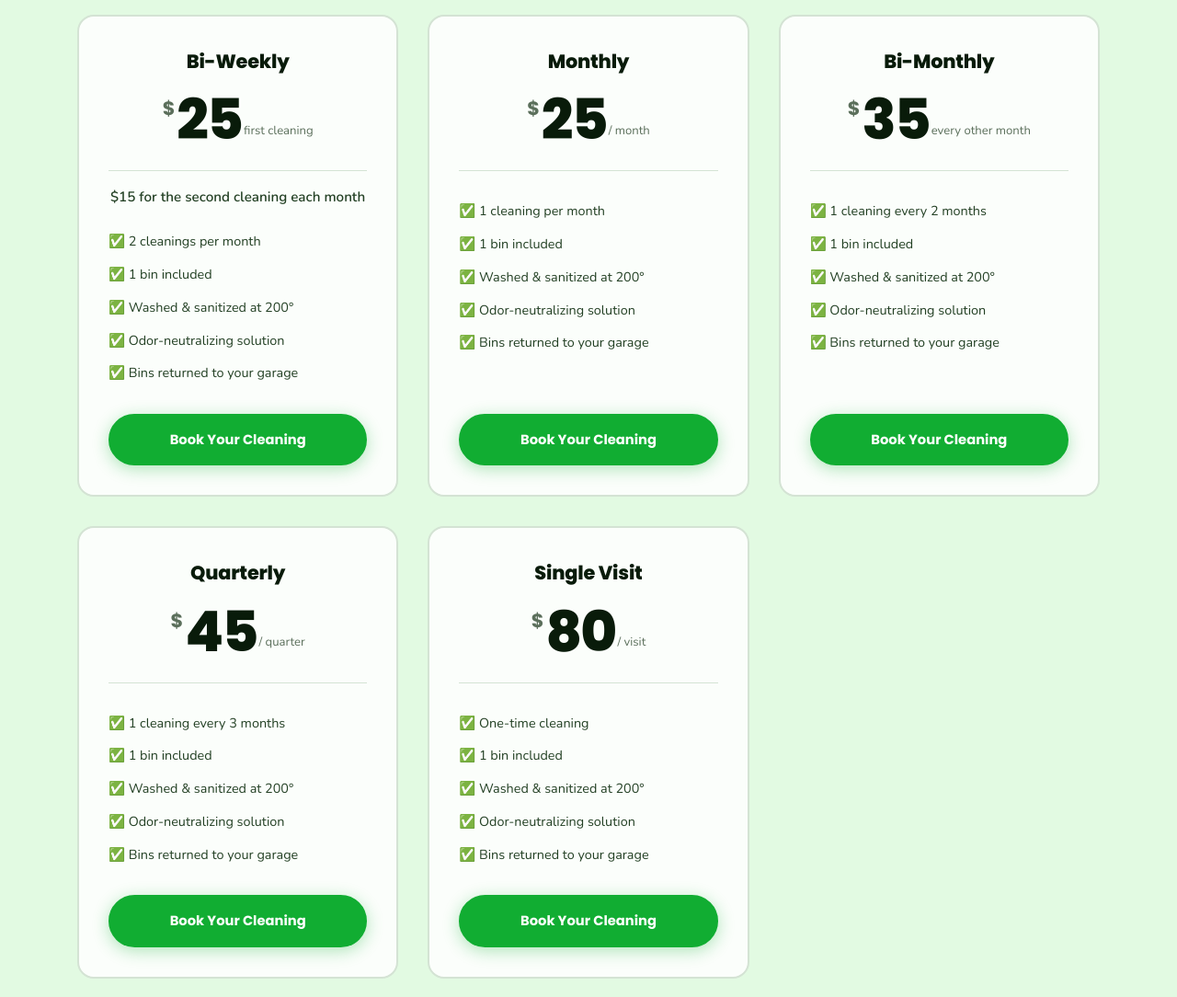
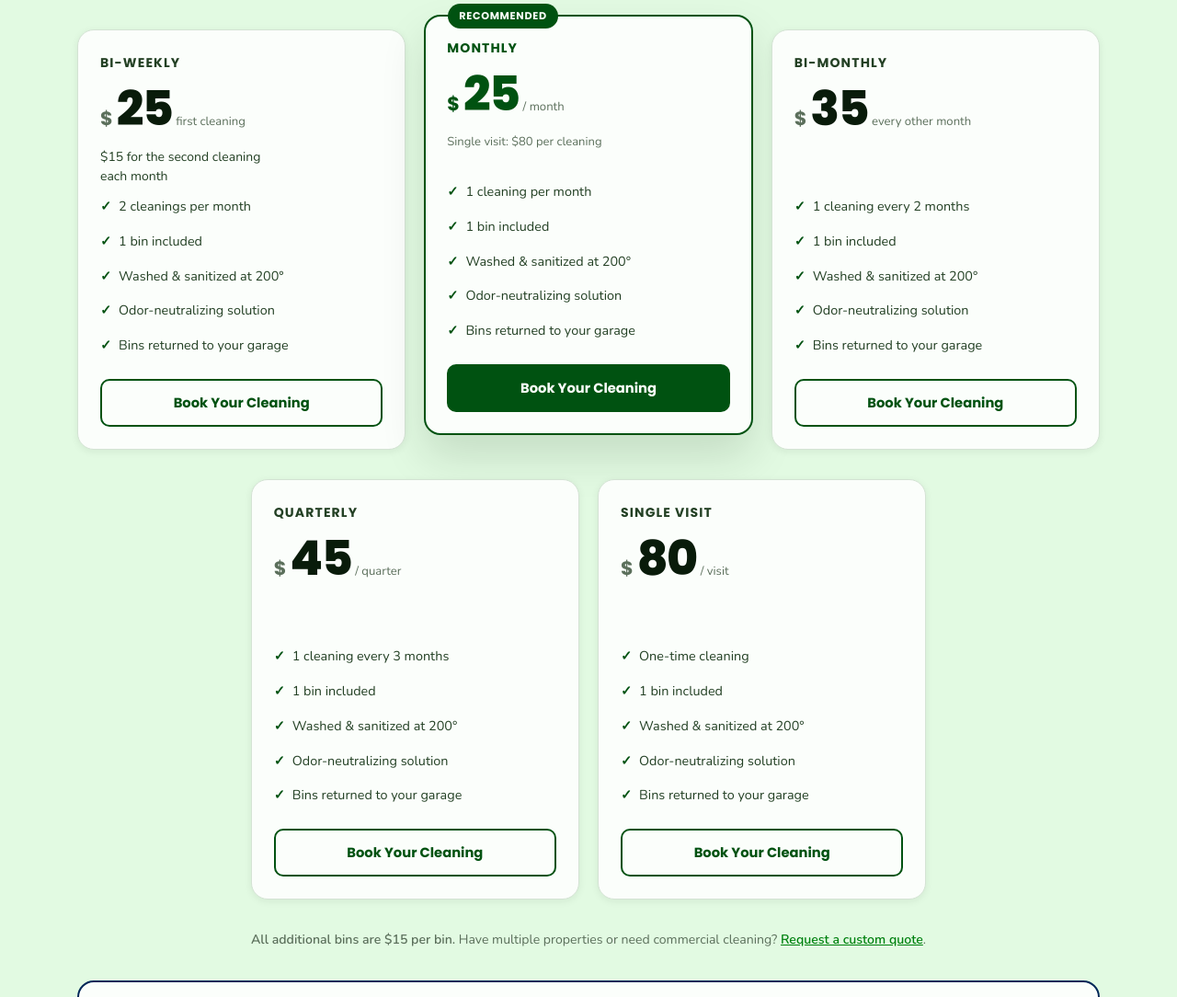
Before and after one commit to trashdaymadeeasychs/thebinboy, a plain HTML site: page index.html in a window 1280 px wide. Shown: the part 4815-5899 px from the top of the page at 92% size. Drawn offline with nearby package versions, Linux system fonts and the light colour scheme.

Commit message:
Refine pricing cards with clearer hierarchy and a recommended plan

```diff
--- a/index.html
+++ b/index.html
@@ -565,85 +565,135 @@
       </div>
       <div class="pricing-cards">
         <div class="pricing-card" data-plan="biweekly" data-animate>
+          <div class="pricing-card__summary">
             <h3 class="pricing-card__tier">Bi-Weekly</h3>
             <div class="pricing-card__price">
               <span class="price-dollar">$</span>
               <span class="price-amount">25</span>
               <span class="price-per">first cleaning</span>
             </div>
-              <p class="pricing-card__billing">$15 for the second cleaning each month</p>
+            <p class="pricing-card__billing">
+              $15 for the second cleaning each month
+            </p>
+          </div>
           <ul class="pricing-card__features">
-                <li>✅ 2 cleanings per month</li>
-                <li>✅ 1 bin included</li>
-                <li>✅ Washed &amp; sanitized at 200°</li>
-                <li>✅ Odor-neutralizing solution</li>
-                <li>✅ Bins returned to your garage</li>
+            <li>2 cleanings per month</li>
+            <li>1 bin included</li>
+            <li>Washed &amp; sanitized at 200°</li>
+            <li>Odor-neutralizing solution</li>
+            <li>Bins returned to your garage</li>
           </ul>
-              <a href="https://clienthub.getjobber.com/hubs/de76b674-b23c-4e12-9114-a51409e7ab45/public/requests/369306/new?source=social_media" target="_blank" rel="noopener" class="btn btn--primary">Book Your Cleaning</a>
+          <a
+            href="https://clienthub.getjobber.com/hubs/de76b674-b23c-4e12-9114-a51409e7ab45/public/requests/369306/new?source=social_media"
+            target="_blank"
+            rel="noopener"
+            class="btn btn--outline-green"
+            >Book Your Cleaning</a
+          >
         </div>
-            <div class="pricing-card" data-plan="monthly" data-animate>
+        <div
+          class="pricing-card pricing-card--featured"
+          data-plan="monthly"
+          data-animate
+        >
+          <span class="pricing-card__badge">Recommended</span>
+          <div class="pricing-card__summary">
             <h3 class="pricing-card__tier">Monthly</h3>
             <div class="pricing-card__price">
               <span class="price-dollar">$</span>
               <span class="price-amount">25</span>
               <span class="price-per">/ month</span>
             </div>
+            <p class="pricing-card__comparison">
+              Single visit: <span>$80 per cleaning</span>
+            </p>
+          </div>
           <ul class="pricing-card__features">
-                <li>✅ 1 cleaning per month</li>
-                <li>✅ 1 bin included</li>
-                <li>✅ Washed &amp; sanitized at 200°</li>
-                <li>✅ Odor-neutralizing solution</li>
-                <li>✅ Bins returned to your garage</li>
+            <li>1 cleaning per month</li>
+            <li>1 bin included</li>
+            <li>Washed &amp; sanitized at 200°</li>
+            <li>Odor-neutralizing solution</li>
+            <li>Bins returned to your garage</li>
           </ul>
-              <a href="https://clienthub.getjobber.com/hubs/de76b674-b23c-4e12-9114-a51409e7ab45/public/requests/369306/new?source=social_media" target="_blank" rel="noopener" class="btn btn--primary">Book Your Cleaning</a>
+          <a
+            href="https://clienthub.getjobber.com/hubs/de76b674-b23c-4e12-9114-a51409e7ab45/public/requests/369306/new?source=social_media"
+            target="_blank"
+            rel="noopener"
+            class="btn btn--primary"
+            >Book Your Cleaning</a
+          >
         </div>
         <div class="pricing-card" data-plan="bimonthly" data-animate>
+          <div class="pricing-card__summary">
             <h3 class="pricing-card__tier">Bi-Monthly</h3>
             <div class="pricing-card__price">
               <span class="price-dollar">$</span>
               <span class="price-amount">35</span>
               <span class="price-per">every other month</span>
             </div>
+          </div>
           <ul class="pricing-card__features">
-                <li>✅ 1 cleaning every 2 months</li>
-                <li>✅ 1 bin included</li>
-                <li>✅ Washed &amp; sanitized at 200°</li>
-                <li>✅ Odor-neutralizing solution</li>
-                <li>✅ Bins returned to your garage</li>
+            <li>1 cleaning every 2 months</li>
+            <li>1 bin included</li>
+            <li>Washed &amp; sanitized at 200°</li>
+            <li>Odor-neutralizing solution</li>
+            <li>Bins returned to your garage</li>
           </ul>
-              <a href="https://clienthub.getjobber.com/hubs/de76b674-b23c-4e12-9114-a51409e7ab45/public/requests/369306/new?source=social_media" target="_blank" rel="noopener" class="btn btn--primary">Book Your Cleaning</a>
+          <a
+            href="https://clienthub.getjobber.com/hubs/de76b674-b23c-4e12-9114-a51409e7ab45/public/requests/369306/new?source=social_media"
+            target="_blank"
+            rel="noopener"
+            class="btn btn--outline-green"
+            >Book Your Cleaning</a
+          >
         </div>
         <div class="pricing-card" data-plan="quarterly" data-animate>
+          <div class="pricing-card__summary">
             <h3 class="pricing-card__tier">Quarterly</h3>
             <div class="pricing-card__price">
               <span class="price-dollar">$</span>
               <span class="price-amount">45</span>
               <span class="price-per">/ quarter</span>
             </div>
+          </div>
           <ul class="pricing-card__features">
-                <li>✅ 1 cleaning every 3 months</li>
-                <li>✅ 1 bin included</li>
-                <li>✅ Washed &amp; sanitized at 200°</li>
-                <li>✅ Odor-neutralizing solution</li>
-                <li>✅ Bins returned to your garage</li>
+            <li>1 cleaning every 3 months</li>
+            <li>1 bin included</li>
+            <li>Washed &amp; sanitized at 200°</li>
+            <li>Odor-neutralizing solution</li>
+            <li>Bins returned to your garage</li>
           </ul>
-              <a href="https://clienthub.getjobber.com/hubs/de76b674-b23c-4e12-9114-a51409e7ab45/public/requests/369306/new?source=social_media" target="_blank" rel="noopener" class="btn btn--primary">Book Your Cleaning</a>
+          <a
+            href="https://clienthub.getjobber.com/hubs/de76b674-b23c-4e12-9114-a51409e7ab45/public/requests/369306/new?source=social_media"
+            target="_blank"
+            rel="noopener"
+            class="btn btn--outline-green"
+            >Book Your Cleaning</a
+          >
         </div>
         <div class="pricing-card" data-plan="onetime" data-animate>
+          <div class="pricing-card__summary">
             <h3 class="pricing-card__tier">Single Visit</h3>
             <div class="pricing-card__price">
               <span class="price-dollar">$</span>
               <span class="price-amount">80</span>
               <span class="price-per">/ visit</span>
             </div>
+          </div>
           <ul class="pricing-card__features">
-                <li>✅ One-time cleaning</li>
-                <li>✅ 1 bin included</li>
-                <li>✅ Washed &amp; sanitized at 200°</li>
-                <li>✅ Odor-neutralizing solution</li>
-                <li>✅ Bins returned to your garage</li>
+            <li>One-time cleaning</li>
+            <li>1 bin included</li>
+            <li>Washed &amp; sanitized at 200°</li>
+            <li>Odor-neutralizing solution</li>
+            <li>Bins returned to your garage</li>
           </ul>
-              <a href="https://clienthub.getjobber.com/hubs/de76b674-b23c-4e12-9114-a51409e7ab45/public/requests/369306/new?source=social_media" target="_blank" rel="noopener" class="btn btn--primary">Book Your Cleaning</a>
+          <a
+            href="https://clienthub.getjobber.com/hubs/de76b674-b23c-4e12-9114-a51409e7ab45/public/requests/369306/new?source=social_media"
+            target="_blank"
+            rel="noopener"
+            class="btn btn--outline-green"
+            >Book Your Cleaning</a
+          >
         </div>
       </div>
           <p class="pricing-note"><strong>All additional bins are $15 per bin.</strong> Have multiple properties or need commercial cleaning? <a href="commercial.html">Request a custom quote</a>.</p>
--- a/styles.css
+++ b/styles.css
@@ -732,54 +732,65 @@ p { text-wrap: pretty; }
 .services { background: var(--green-light); }
 
 .pricing-cards {
-  display: grid;
-  grid-template-columns: repeat(3, 1fr);
-  gap: var(--sp-8);
+  display: flex;
+  flex-wrap: wrap;
+  justify-content: center;
+  gap: var(--sp-8) var(--sp-5);
   align-items: stretch;
+  padding-top: var(--sp-4);
   margin-bottom: var(--sp-8);
 }
 
 .pricing-card {
+  --pricing-rest-lift: 0px;
   display: flex;
   flex-direction: column;
+  flex: 0 1 calc((100% - 2 * var(--sp-5)) / 3);
+  min-width: 0;
   background: var(--white-tint);
-  border: 2px solid var(--border);
+  border: 1px solid var(--border);
   border-radius: var(--radius-md);
-  padding: var(--sp-8) var(--sp-8);
-  text-align: center;
-  transition: border-color 200ms ease,
-              box-shadow 200ms ease,
-              transform 200ms var(--ease-out-quart);
+  padding: var(--sp-6);
+  text-align: left;
+  box-shadow: var(--shadow-sm);
+  translate: 0 var(--pricing-rest-lift);
   position: relative;
 }
-.pricing-card:hover {
-  border-color: var(--green);
+
+.pricing-card[data-animate] {
+  transition: opacity 0.6s var(--ease-out-quart),
+              transform 0.6s var(--ease-out-quart),
+              translate 200ms var(--ease-out-quart),
+              border-color 200ms ease,
+              box-shadow 200ms ease;
+}
+
+.pricing-card:focus-within {
+  border-color: var(--green-mid);
   box-shadow: var(--shadow-md);
-  transform: translateY(-4px);
 }
 
 .pricing-card--featured {
-  border-color: var(--green);
-  background: var(--white-tint);
-  box-shadow: var(--shadow-lg);
-  transform: scale(1.04);
-}
-.pricing-card--featured:hover { transform: scale(1.04) translateY(-4px); }
+  --pricing-rest-lift: -16px;
+  border: 2px solid var(--green-mid);
+  padding: calc(var(--sp-6) - 1px);
+  box-shadow: 0 24px 48px oklch(20% 0.06 145 / 0.13);
+}
 
 .pricing-card__badge {
   position: absolute;
-  top: -13px;
-  left: 50%;
-  transform: translateX(-50%);
-  background: var(--yellow);
-  color: var(--ink);
-  font-family: var(--font-head);
-  font-weight: 700;
-  font-size: 0.75rem;
-  padding: 4px 16px;
+  top: -14px;
+  left: var(--sp-6);
+  background: var(--green-mid);
+  color: var(--white-tint);
+  font-family: var(--font-head);
+  font-weight: 700;
+  font-size: 0.7rem;
+  padding: var(--sp-1) var(--sp-3);
   border-radius: var(--radius-full);
   white-space: nowrap;
-  letter-spacing: 0.02em;
+  letter-spacing: 0.06em;
+  text-transform: uppercase;
 }
 
 .pricing-card__availability {
@@ -801,33 +812,52 @@ p { text-wrap: pretty; }
 
 .pricing-card__tier {
   font-family: var(--font-head);
-  font-size: 1.3rem;
-  font-weight: 800;
-  color: var(--ink);
+  font-size: 0.875rem;
+  font-weight: 700;
+  color: var(--ink-mid);
+  margin-bottom: var(--sp-3);
+  letter-spacing: 0.08em;
+  text-transform: uppercase;
+}
+.pricing-card--featured .pricing-card__tier { color: var(--green-mid); }
+
+.pricing-card__summary { min-height: 156px; }
+
+.pricing-card__price {
+  display: flex;
+  align-items: baseline;
+  flex-wrap: wrap;
+  gap: var(--sp-1);
   margin-bottom: var(--sp-4);
-  letter-spacing: -0.01em;
-}
-.pricing-card--featured .pricing-card__tier { color: var(--green-dark); }
-
-.pricing-card__price {
-  display: flex;
-  align-items: baseline;
-  justify-content: center;
-  gap: 2px;
-  margin-bottom: var(--sp-8);
-  padding-bottom: var(--sp-6);
-  border-bottom: 1px solid var(--border);
 }
 
 .pricing-card__billing {
-  margin: calc(-1 * var(--sp-4)) 0 var(--sp-6);
   color: var(--ink-mid);
-  font-weight: 700;
-  font-size: 0.95rem;
-}
-
-.pricing-card__features { flex: 1; }
-.pricing-card > .btn { white-space: normal; }
+  font-size: 0.875rem;
+  line-height: 1.5;
+  max-width: 26ch;
+}
+
+.pricing-card__comparison { color: var(--muted); font-size: 0.8125rem; }
+.pricing-card__comparison span { white-space: nowrap; }
+
+.pricing-card > .btn {
+  white-space: normal;
+  min-height: 48px;
+  padding: var(--sp-3) var(--sp-4);
+  border-radius: var(--radius-sm);
+  box-shadow: none;
+}
+.pricing-card > .btn:hover { transform: none; }
+.pricing-card > .btn--outline-green { color: var(--green-mid); border-color: var(--green-mid); }
+.pricing-card > .btn--outline-green:hover { color: var(--green-deep); background: var(--green-light); }
+.pricing-card--featured > .btn--primary { background: var(--green-mid); border-color: var(--green-mid); }
+.pricing-card--featured > .btn--primary:hover { background: var(--green-deep); border-color: var(--green-deep); }
+
+@media (hover: hover) and (prefers-reduced-motion: no-preference) {
+  .pricing-card:hover { translate: 0 calc(var(--pricing-rest-lift) - 4px); border-color: var(--green-mid); box-shadow: var(--shadow-md); }
+  .pricing-card--featured:hover { box-shadow: 0 24px 48px oklch(20% 0.06 145 / 0.16); }
+}
 
 .price-dollar {
   font-family: var(--font-head);
@@ -835,13 +865,11 @@ p { text-wrap: pretty; }
   font-weight: 700;
   color: var(--muted);
   line-height: 1;
-  align-self: flex-start;
-  margin-top: 8px;
 }
 
 .price-amount {
   font-family: var(--font-head);
-  font-size: 3.8rem;
+  font-size: 3.25rem;
   font-weight: 800;
   color: var(--ink);
   line-height: 1;
@@ -850,26 +878,29 @@ p { text-wrap: pretty; }
 }
 
 .pricing-card--featured .price-dollar,
-.pricing-card--featured .price-amount { color: var(--green-dark); }
+.pricing-card--featured .price-amount { color: var(--green-mid); }
 
 .price-per {
   font-size: 0.82rem;
   color: var(--muted);
-  align-self: flex-end;
-  margin-bottom: 8px;
 }
 
 .pricing-card__features {
+  flex: 1;
   text-align: left;
-  margin-bottom: var(--sp-8);
+  margin-bottom: var(--sp-6);
   display: flex;
   flex-direction: column;
-  gap: var(--sp-3);
+  gap: 14px;
 }
 .pricing-card__features li {
+  display: flex;
+  align-items: baseline;
+  gap: var(--sp-2);
   font-size: 0.9rem;
   color: var(--ink-mid);
 }
+.pricing-card__features li::before { content: '✓'; color: var(--green-mid); font-weight: 700; flex-shrink: 0; }
 
 .pricing-note {
   text-align: center;
@@ -1293,6 +1324,7 @@ p { text-wrap: pretty; }
 }
 
 @media (prefers-reduced-motion: reduce) {
+  .pricing-card[data-animate], .pricing-card > .btn { transition: none; }
   .reviews-carousel__track { transition: none; }
 }
 
@@ -1931,15 +1963,7 @@ p { text-wrap: pretty; }
 @media (max-width: 1024px) {
   .hero__inner { gap: var(--sp-8); }
   .hero__logo-img { max-width: 340px; }
-  .pricing-cards {
-    grid-template-columns: 1fr;
-    max-width: 400px;
-    margin-left: auto;
-    margin-right: auto;
-    margin-bottom: var(--sp-8);
-  }
-  .pricing-card--featured { transform: none; }
-  .pricing-card--featured:hover { transform: translateY(-4px); }
+  .pricing-card { flex-basis: calc((100% - var(--sp-5)) / 2); }
   .footer__inner { grid-template-columns: 1fr 1fr; }
   .before-after-grid { grid-template-columns: 1fr; gap: var(--sp-6); }
   .van-section { grid-template-columns: 1fr; gap: var(--sp-10); padding: var(--sp-12) var(--sp-10); }
@@ -1982,3 +2006,10 @@ p { text-wrap: pretty; }
   .hero__logo-img { max-width: 220px; }
   .hero__logo-wrap::before { width: 260px; height: 260px; }
 }
+
+@media (max-width: 640px) {
+  .pricing-cards { max-width: 400px; margin-left: auto; margin-right: auto; }
+  .pricing-card { flex-basis: 100%; }
+  .pricing-card--featured { --pricing-rest-lift: 0px; }
+  .pricing-card__summary { min-height: 140px; }
+}
```
Also changed, not shown: pricing.html (+48 -30 lines). Lines whose indentation alone changed are shown as unchanged.
